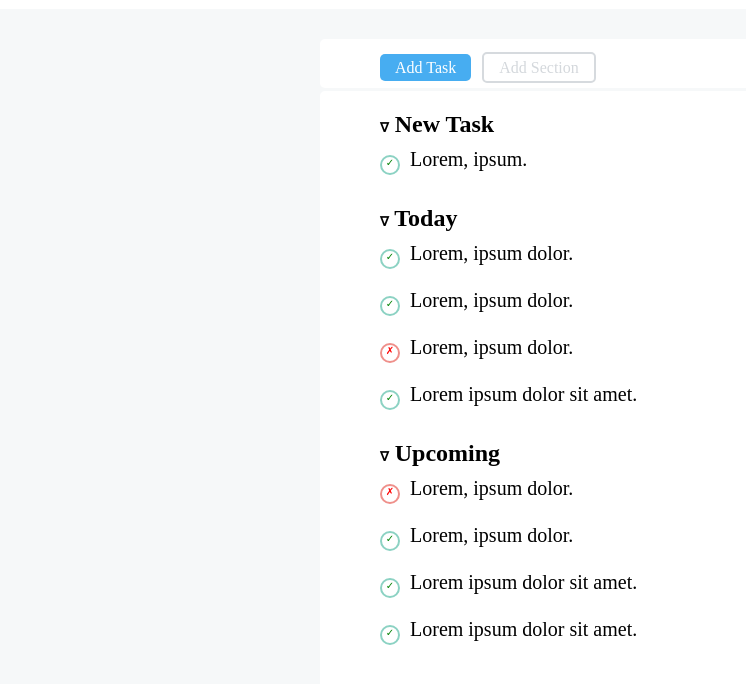
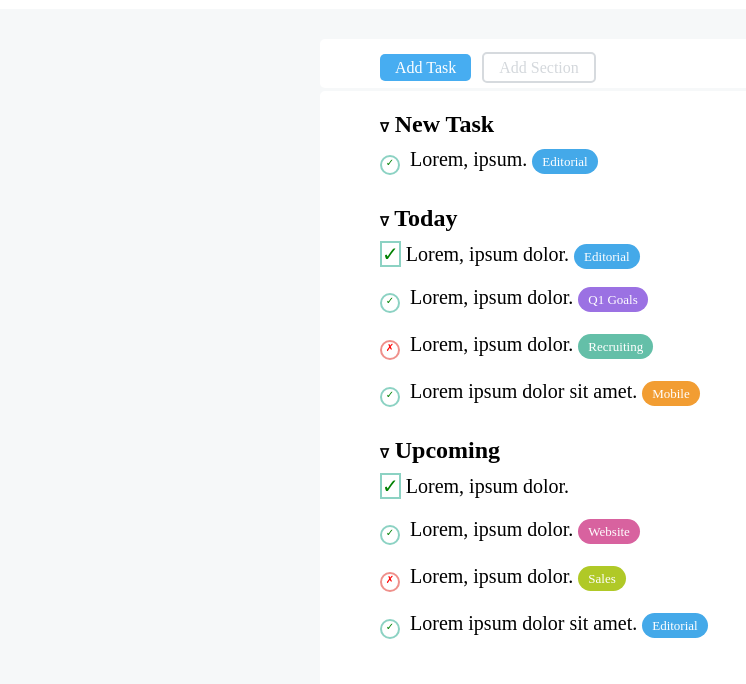
Before and after one commit to mielecarmine/html-css-toboolist, a plain HTML site: page index.html in a window 1280 px wide. Shown: the part 66-750 px from the top of the page, without its empty margins (0-746 px from the left). Drawn offline with Linux system fonts and the light colour scheme.

Commit message:
Added banners

```diff
--- a/css/style.css
+++ b/css/style.css
@@ -91,11 +91,9 @@
     padding-top: 20px;
 }
 
-.check-list {
-    border: 2px solid #8cd2c3;
+.entity-style {
     border-radius: 50%;
     font-size: 10px;
-    color: green;
     width: 20px;
     display: inline-block;
     height: 20px;
@@ -103,21 +101,49 @@
     margin-right: 5px;
 }
 
+.check-list {
+    border: 2px solid #8cd2c3;
+    color: green;
+}
+
+
+.cross-list {
+    border: 2px solid #ef908b;
+    color: red;
+}
+
 .list-marker {
     font-size: small;
 }
+/*  BANNERS */
 
-/* accorpa cross e check */
-.cross-list {
-    border: 2px solid #ef908b;
-    border-radius: 50%;
-    font-size: 10px;
-    color: red;
-    width: 20px;
-    display: inline-block;
-    height: 20px;
-    text-align: center;
-    margin-right: 5px;
+.banner {
+    font-size: small;
+    border-radius: 15px;
+    color: white;
+    padding: 5px 10px;
 }
 
-/*  BANNERS */
+.editorial {
+    background-color: #44a9e9;
+}
+
+.q1-goals {
+    background-color: #9b71e3;
+}
+
+.recruiting {
+    background-color: #64bfa8;
+}
+
+.mobile {
+    background-color: #f29d32;
+}
+
+.website {
+    background-color: #d8629f;
+}
+
+.sales {
+    background-color: #b0c927;
+}
--- a/index.html
+++ b/index.html
@@ -21,30 +21,29 @@
                 <div class="todo-list">
                     <h2 class="list-title"><span class="list-marker">&nabla;</span> New Task</h2>
                     <ul class="main-list">
-                        <li><span class="check-list">&check;</span> Lorem, ipsum.</li>
+                        <li><span class="check-list entity-style">&check;</span> Lorem, ipsum. <span class="banner editorial">Editorial</span></li>
                     </ul>
                 </div>
 
                 <div class="todo-list">
                     <h2 class="list-title"><span class="list-marker">&nabla;</span> Today</h2>
                     <ul class="main-list">
-                        <li><span class="check-list">&check;</span> Lorem, ipsum dolor.</li>
-                        <li class="list-item"><span class="check-list">&check;</span> Lorem, ipsum dolor.</li>
-                        <li class="list-item"><span class="cross-list">&cross;</span> Lorem, ipsum dolor.</li>
-                        <li class="list-item"><span class="check-list">&check;</span> Lorem ipsum dolor sit amet.</li>
+                        <li><span class="check-list">&check;</span> Lorem, ipsum dolor. <span class="banner editorial">Editorial</span></li>
+                        <li class="list-item"><span class="check-list entity-style">&check;</span> Lorem, ipsum dolor. <span class="banner q1-goals">Q1 Goals</span></li>
+                        <li class="list-item"><span class="cross-list entity-style">&cross;</span> Lorem, ipsum dolor. <span class="banner recruiting">Recruiting</span></li>
+                        <li class="list-item"><span class="check-list entity-style">&check;</span> Lorem ipsum dolor sit amet. <span class="banner mobile">Mobile</span></li>
                     </ul>
                 </div>
 
                 <div class="todo-list">
                     <h2 class="list-title"><span class="list-marker">&nabla;</span> Upcoming</h2>
                     <ul class="main-list">
-                        <li><span class="cross-list">&cross;</span> Lorem, ipsum dolor.</li>
-                        <li class="list-item"><span class="check-list">&check;</span> Lorem, ipsum dolor.</li>
-                        <li class="list-item"><span class="check-list">&check;</span> Lorem ipsum dolor sit amet.</li>
-                        <li class="list-item"><span class="check-list">&check;</span> Lorem ipsum dolor sit amet.</li>
+                        <li><span class="check-list">&check;</span> Lorem, ipsum dolor.</li>
+                        <li class="list-item"><span class="check-list entity-style">&check;</span> Lorem, ipsum dolor. <span class="banner website">Website</span></li>
+                        <li class="list-item"><span class="cross-list entity-style">&cross;</span> Lorem, ipsum dolor. <span class="banner sales">Sales</span></li>
+                        <li class="list-item"><span class="check-list entity-style">&check;</span> Lorem ipsum dolor sit amet. <span class="banner editorial">Editorial</span></li>
                     </ul>
                 </div>
-            </div>
     </main>
 </body>
 </html>
```
